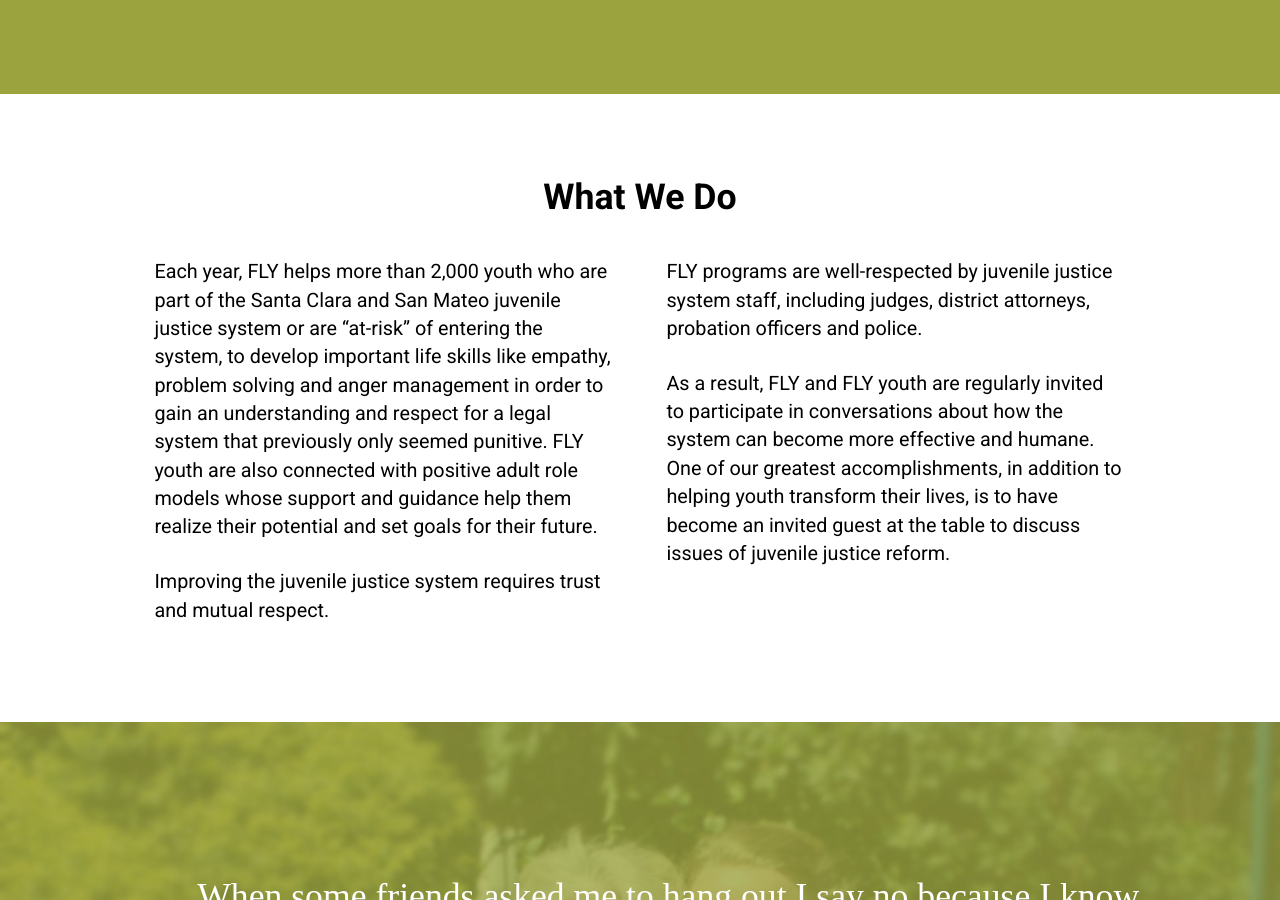
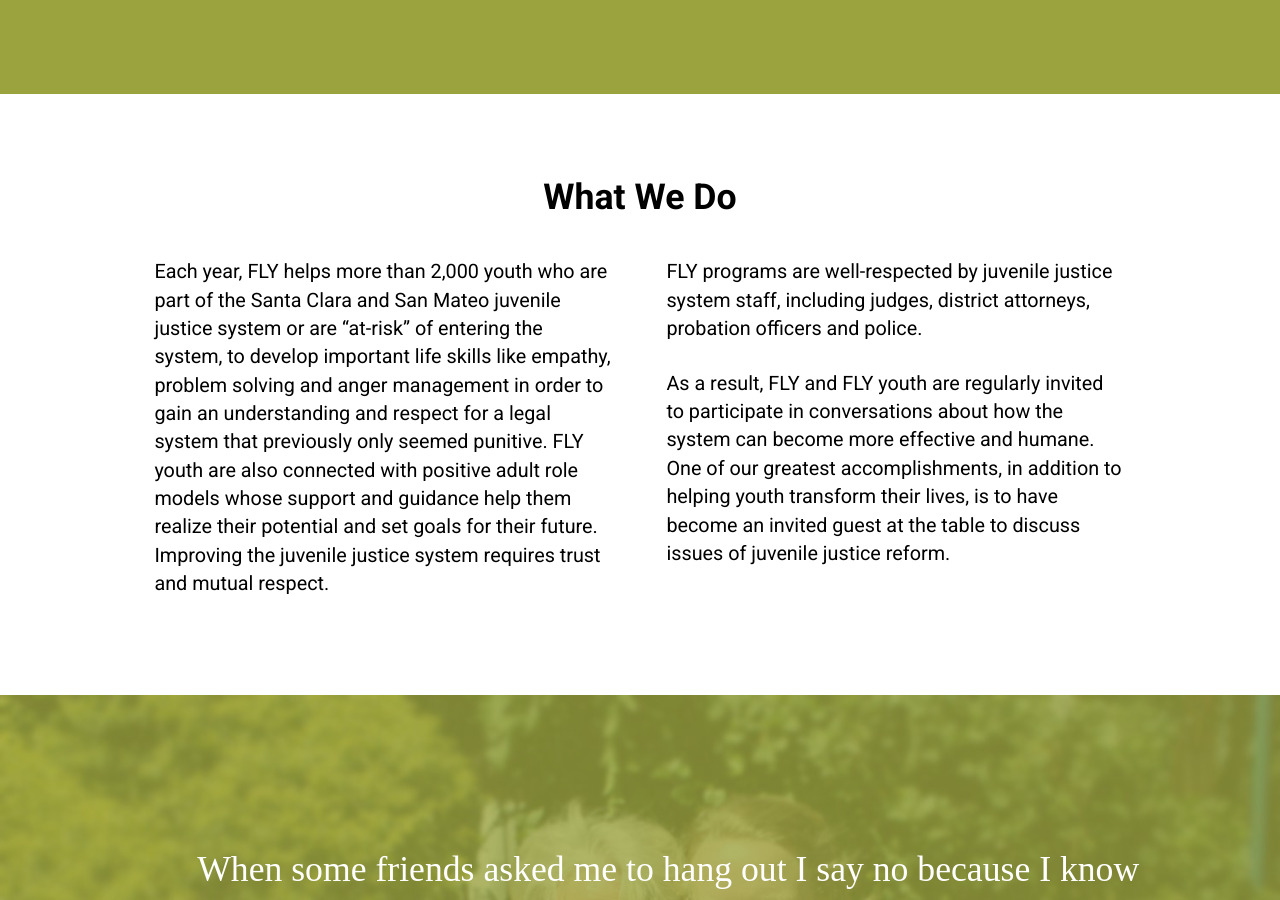
Before and after one commit to rajaaalsubairi/fly-program, a Jekyll site: the page built from index.html, in a window 1280 px wide and 900 px high, scrolled down 1730 px. Built offline with Jekyll 4.4.1, drawn with Linux system fonts in a browser that asks for light colours; some web fonts are replaced; a style sheet for code colours, icons or effects is not loaded.

Commit message:
refactor(html): combine two "what we do" paragraphs

```diff
--- a/index.html
+++ b/index.html
@@ -34,8 +34,7 @@
   <h2 class="zetta">What We Do</h2>
   <div class="grid">
     <div class="unit unit-xs-1 unit-s-1 unit-m-1-2 unit-l-1-2 div-wrap-right">
-      <p class="mega">Each year, FLY helps more than 2,000 youth who are part of the Santa Clara and San Mateo juvenile justice system or are “at-risk” of entering the system, to develop important life skills like empathy, problem solving and anger management in order to gain an understanding and respect for a legal system that previously only seemed punitive. FLY youth are also connected with positive adult role models whose support and guidance help them realize their potential and set goals for their future.</p>
-      <p class="mega">Improving the juvenile justice system requires trust and mutual respect. </p>
+      <p class="mega">Each year, FLY helps more than 2,000 youth who are part of the Santa Clara and San Mateo juvenile justice system or are “at-risk” of entering the system, to develop important life skills like empathy, problem solving and anger management in order to gain an understanding and respect for a legal system that previously only seemed punitive. FLY youth are also connected with positive adult role models whose support and guidance help them realize their potential and set goals for their future. Improving the juvenile justice system requires trust and mutual respect. </p>
     </div>
     <div class="unit unit-xs-1 unit-s-1 unit-m-1-2 unit-l-1-2 div-wrap-left">
       <p class="mega">FLY programs are well-respected by juvenile justice system staff, including judges, district attorneys, probation officers and police.</p>
```
